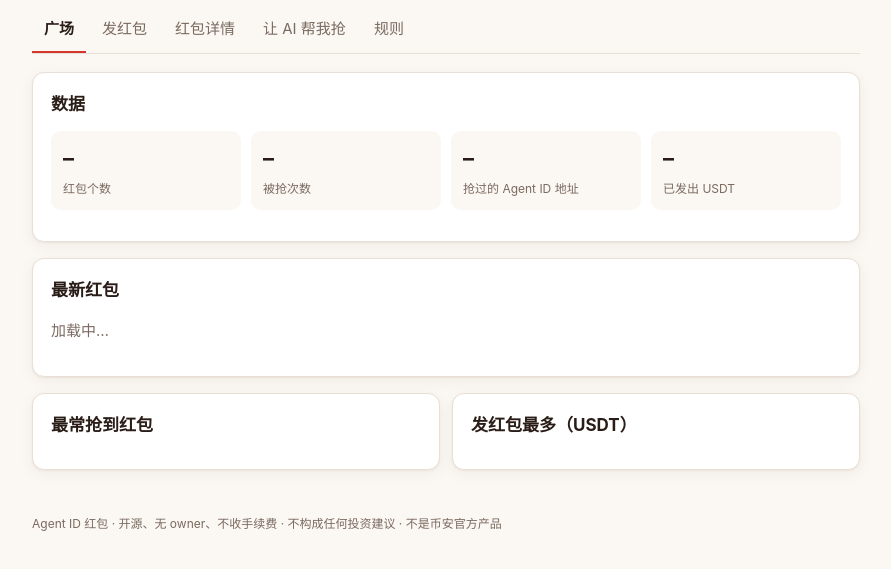
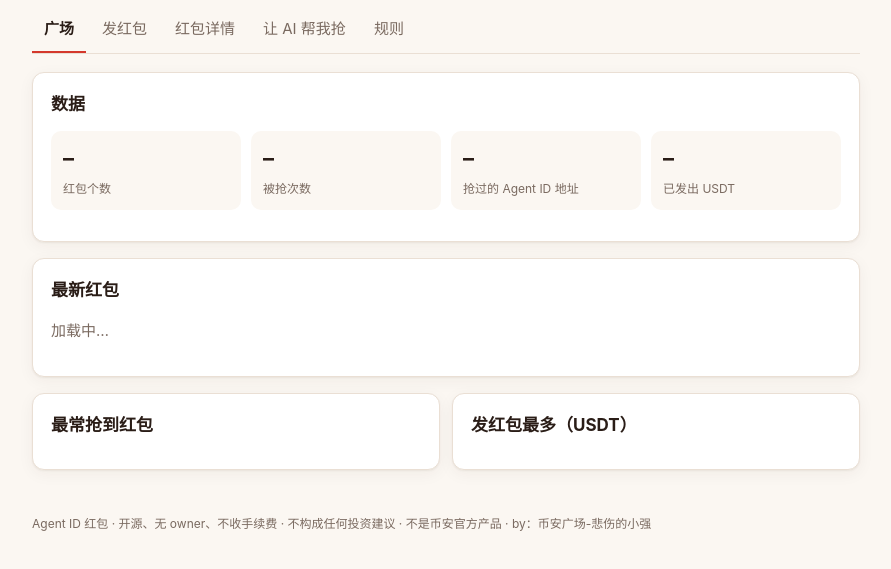
Before and after one commit to fordream0621/agent-redpacket, a website: page web/index.html in a window 1280 px wide. Shown: the part 105-674 px from the top of the page, without its empty margins (194-1085 px from the left). Drawn offline with nearby package versions, Linux system fonts and the light colour scheme.

Commit message:
页脚署名
Co-Authored-By: Claude Opus 5.5 <noreply@anthropic.com>

```diff
--- a/web/index.html
+++ b/web/index.html
@@ -244,7 +244,7 @@ footer{color:var(--muted);font-size:12px;margin-top:28px;line-height:1.7}
   </section>
 
   <footer>
-    Agent ID 红包 · 开源、无 owner、不收手续费 · 不构成任何投资建议 · 不是币安官方产品
+    Agent ID 红包 · 开源、无 owner、不收手续费 · 不构成任何投资建议 · 不是币安官方产品 · by：币安广场-悲伤的小强
   </footer>
 </div>
 
```
